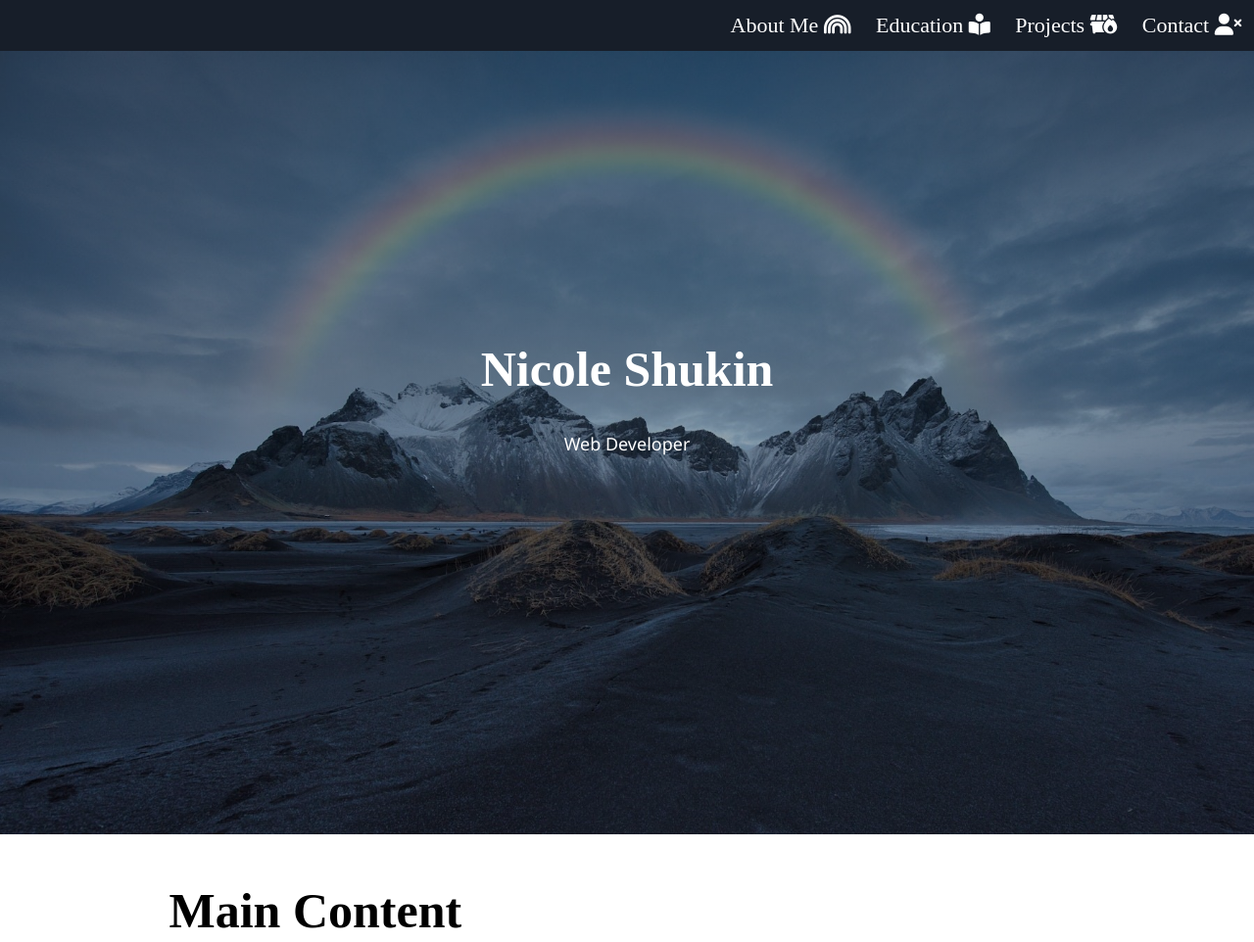
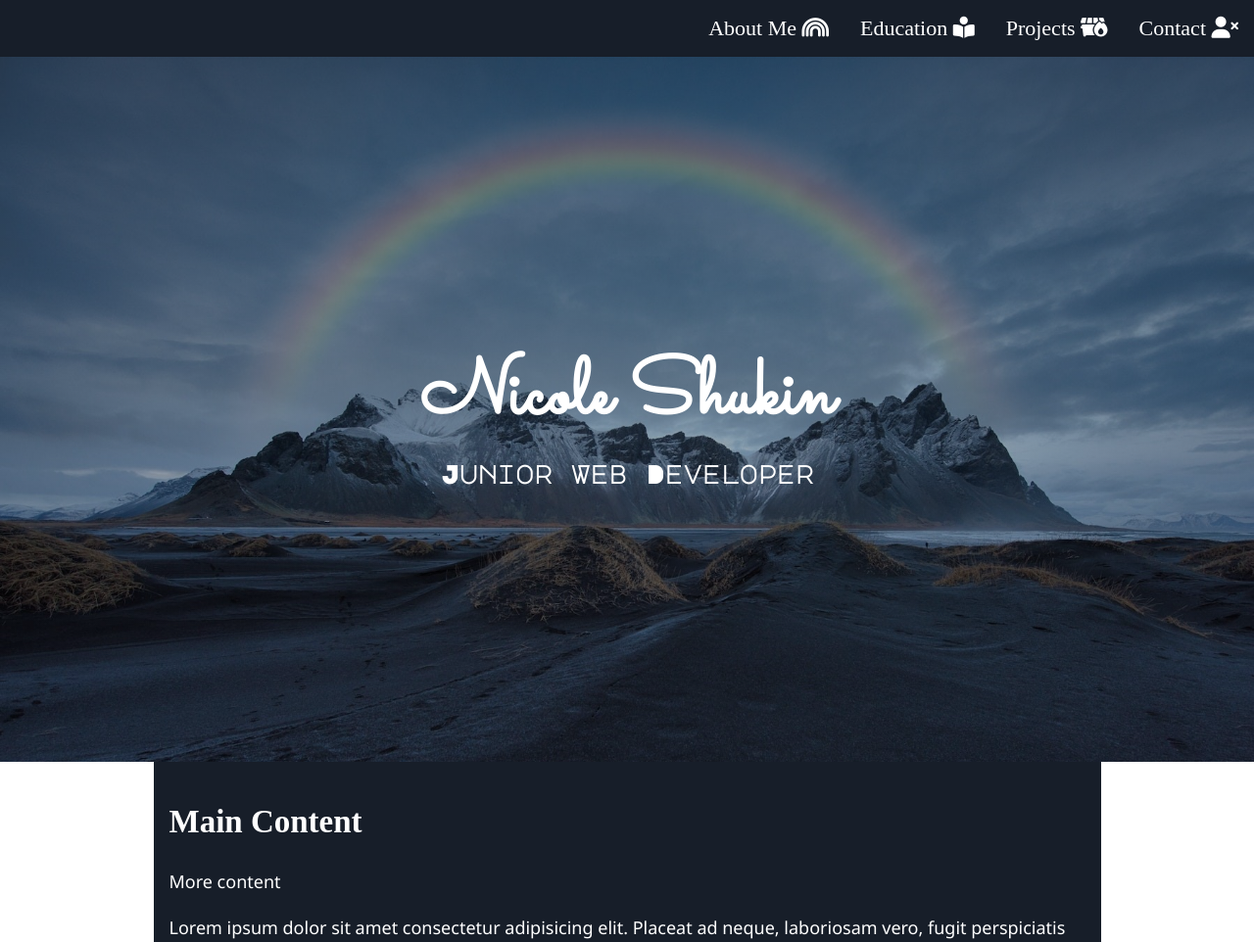
Before and after one commit to l1ch3n/cpnt260-a4-full-page-layout, a plain HTML site: page index.html in a window 1280 px wide. Shown: the top 962 px of the page at 98% size. Drawn offline with Linux system fonts and the light colour scheme; a web font is replaced by a local one.

Commit message:
modified multiple css files and added svg file

```diff
--- a/css/hero.css
+++ b/css/hero.css
@@ -9,7 +9,7 @@ body, html {
 background-image: linear-gradient(rgba(0, 0, 0, 0.484), rgba(4, 4, 4, 0.171)), url("../images/crop-to-center.jpg");
 
 /* Set a specific height */
-height: 100vh;
+height: 90vh;
 
 /* Position and center the image to scale nicely on all screens */
 background-position: top;
@@ -25,8 +25,6 @@ top: 50%;
 left: 50%;
 transform: translate(-50%, -50%);
 color: white;
-font-family: Roboto, Arial, sans-serif;
-font-size: larger;
 }
 
 img {
--- a/css/main.css
+++ b/css/main.css
@@ -1,15 +1,5 @@
-/* Primary Navigation */
-nav ul {
+main {
   background-color: #171e29;
+  color: white;
+  margin: 0%;
 }
-
-@media (width > 50em) {
-  body {
-    font-size: 22px;
-  }
-
-  nav ul {
-    display: flex;
-    justify-content: flex-end;
-  }
-}
--- a/css/navigation.css
+++ b/css/navigation.css
@@ -2,7 +2,7 @@
 /* Clickable links */
 nav a {
   display: block;
-  padding: 0.8rem;
+  padding: 1rem;
 
   color: white;
   text-decoration: none;
@@ -12,3 +12,19 @@ nav a {
 nav a:hover {
   text-decoration: underline;
 }
+
+/* Primary Navigation */
+nav ul {
+  background-color: #171e29;
+}
+
+@media (width > 50em) {
+  body {
+    font-size: 22px;
+  }
+
+  nav ul {
+    display: flex;
+    justify-content: flex-end;
+  }
+}
--- a/css/typography.css
+++ b/css/typography.css
@@ -1,9 +1,22 @@
 /* Base typography */
+h1 {
+  font-family: Sacramento;
+  font-size: 5rem;
+  margin-top: 5.5rem;
+  margin-bottom: 0px;
+  line-height: 5rem;
 
-h1 {
-  font-family: Rampart One;
-  font-size: 50px;
 }
+
+h2 {
+
+}
+
+h3 {
+  font-family: Major Mono Display;
+  line-height: 1.5rem;
+}
+
 
 p {
   font-family: Noto Sans;
--- a/index.html
+++ b/index.html
@@ -4,7 +4,7 @@
   <meta charset="UTF-8">
   <meta http-equiv="X-UA-Compatible" content="IE=edge">
   <meta name="viewport" content="width=device-width, initial-scale=1.0">
-  <title>Portfolio</title>
+  <title>NS Portfolio</title>
   <link rel="stylesheet" href="css/reset.css">
   <link rel="stylesheet" href="css/typography.css">
   <link rel="stylesheet" href="css/utilities.css">
@@ -32,17 +32,17 @@
     <div class="hero-image"></div>
       <div class="hero-text">
         <h1>Nicole Shukin</h1>
-        <p>Web Developer</p>
+        <h3>Junior Web Developer</h3>
       </div>
     </div>
   </header>
-  <!-- <header>
-    <p>Nicole Shukin</p>
-  </header> -->
   <main class="text-box center-container">
-    <h1>Main Content</h1>
+    <h2>Main Content</h2>
     <p>More content</p>
     <p>Lorem ipsum dolor sit amet consectetur adipisicing elit. Placeat ad neque, laboriosam vero, fugit perspiciatis quia animi labore eos rerum provident? Assumenda, doloribus corrupti obcaecati voluptatem tempore atque enim, voluptates earum mollitia quo quisquam quod sunt praesentium rem soluta dicta illo consequuntur aperiam! Accusamus alias tempore saepe, commodi aut perferendis nam ipsam illum nihil repellendus, quidem facilis eaque nobis? Facere sint fugiat alias facilis, numquam magnam cumque suscipit recusandae ab ex perferendis ipsum earum quas iste inventore consequuntur sit enim rerum ad, saepe itaque, tenetur quaerat? Perferendis sed aliquam exercitationem nam dolore, assumenda explicabo odio adipisci, vel accusantium modi! Dolore.</p>
   </main>
+  <footer>
+    <img src="logo/svg-logo.svg" class="basic-image" />
+  </footer>
 </body>
 </html>
```
Also changed, not shown: logo/svg-logo.svg (added).
